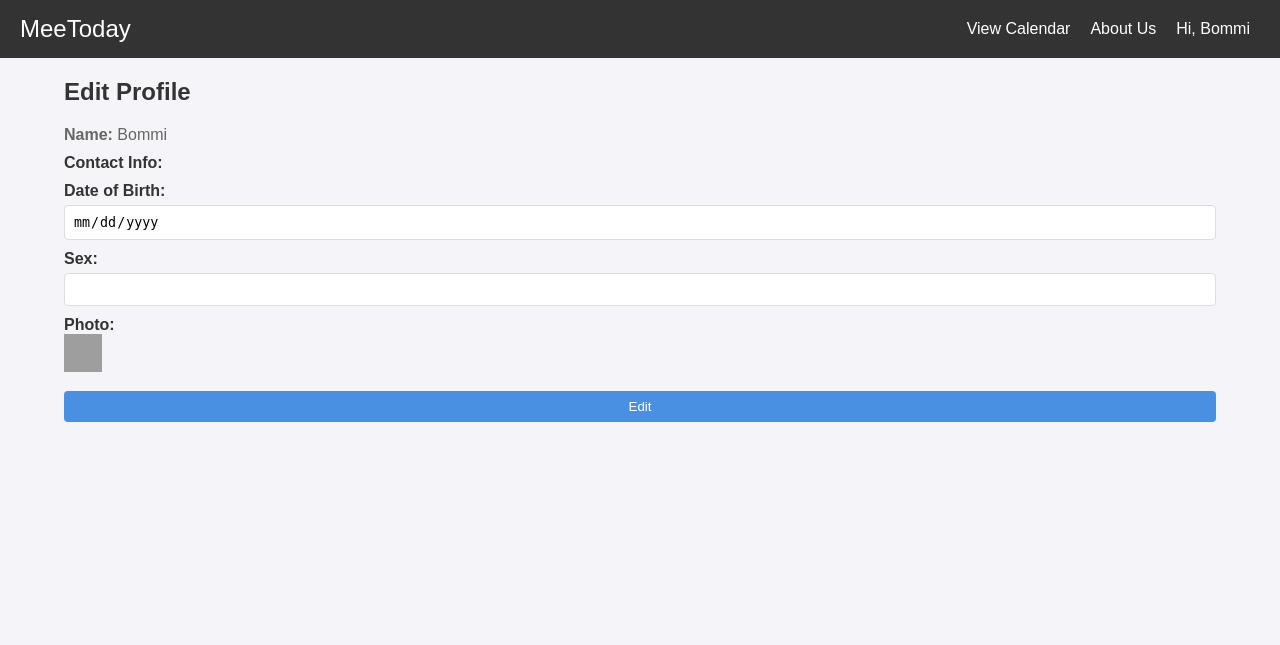
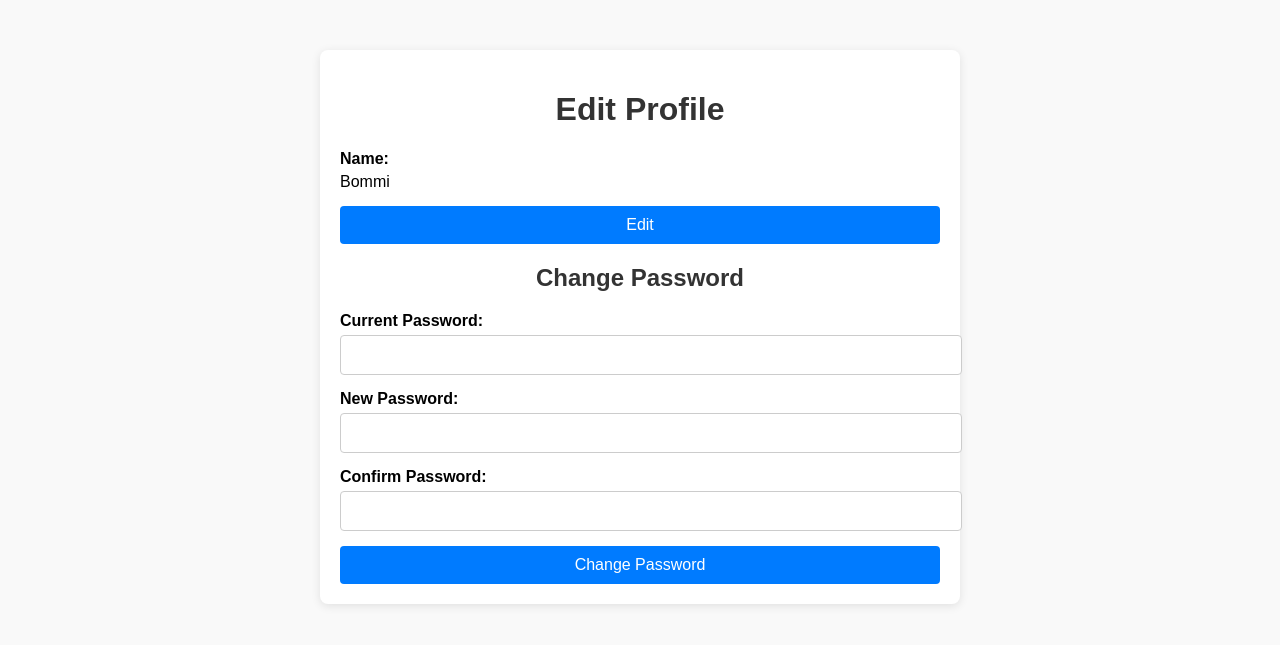
Before and after one commit to davisjabasing/mee_today, a Django app: page /change-password/ in a window 1280 px wide. Shown: the top 645 px of the page. Run offline with Django 5.2, Linux system fonts and the light colour scheme; a user stored in the database is signed in; some libraries are stand-ins or nearby versions; grey boxes are pictures that could not be loaded.

Commit message:
edit-profil

```diff
--- a/appointments/models.py
+++ b/appointments/models.py
@@ -10,6 +10,7 @@
     user = models.OneToOneField(User, on_delete=models.CASCADE)
 
     # Basic Details
+    name = models.CharField(max_length=100)
     phone_number = models.CharField(max_length=15, unique=True, blank=True, null=True)
     email = models.EmailField(unique=True, blank=True, null=True)  # Optional email for flexibility
     date_of_birth = models.DateField(null=True, blank=True)
--- /dev/null
+++ b/appointments/static/edit_profile.css
@@ -0,0 +1,56 @@
+body {
+    font-family: Arial, sans-serif;
+    margin: 0;
+    padding: 0;
+    background-color: #f9f9f9;
+}
+
+.container {
+    width: 80%;
+    max-width: 600px;
+    margin: 50px auto;
+    background: #fff;
+    border-radius: 8px;
+    box-shadow: 0 2px 10px rgba(0, 0, 0, 0.1);
+    padding: 20px;
+}
+
+h1, h2 {
+    text-align: center;
+    color: #333;
+}
+
+.form-group {
+    margin-bottom: 15px;
+}
+
+label {
+    display: block;
+    font-weight: bold;
+    margin-bottom: 5px;
+}
+
+input[type="text"], input[type="password"] {
+    width: 100%;
+    padding: 10px;
+    font-size: 16px;
+    border: 1px solid #ccc;
+    border-radius: 4px;
+}
+
+button {
+    display: block;
+    width: 100%;
+    padding: 10px;
+    font-size: 16px;
+    border: none;
+    border-radius: 4px;
+    margin-top: 15px;
+    cursor: pointer;
+    color: #fff;
+    background-color: #007bff;
+}
+
+button:hover {
+    background-color: #0056b3;
+}
--- a/appointments/templates/edit_profile.html
+++ b/appointments/templates/edit_profile.html
@@ -1,91 +1,78 @@
-{% extends 'base.html' %}
 {% load static %}
-{% block content %}
-<h2>Edit Profile</h2>
+{% load custom_filters %}
+<!DOCTYPE html>
+<html lang="en">
+<head>
+    <meta charset="UTF-8">
+    <meta name="viewport" content="width=device-width, initial-scale=1.0">
+    <title>Edit Profile</title>
+    <link rel="stylesheet" href="{% static 'edit_profile.css' %}">
+</head>
+<body>
+    <div class="container">
+        <h1>Edit Profile</h1>
+        <form id="edit-profile-form" method="post" action="{% url 'edit_profile' %}">
+            {% csrf_token %}
+            <!-- Display username -->
+            <div class="form-group">
+                <label>Name:</label>
+                <span>{{ user.username }}</span>
+            </div>
 
-<!-- Show the current username at the top, not editable -->
-<p><strong>Name:</strong> {{ user.username }}</p>
+            <!-- Dynamic fields from the context -->
+            {% for field in fields %}
+                <div class="form-group">
+                    <label for="{{ field }}">{{ field|title }}:</label>
+                    <input
+                        type="text"
+                        name="{{ field }}"
+                        id="{{ field }}"
+                        value="{{ user_profile|get_attribute:field }}"
+                    {% if not editable %}readonly{% endif %}/>
+                </div>
+            {% endfor %}
 
-<!-- Form to edit profile -->
-<form method="POST" enctype="multipart/form-data" id="edit-profile-form">
-    {% csrf_token %}
 
-    <!-- Show user profile details in readonly mode by default -->
-    <div class="profile-details" id="profile-details">
-        <label for="contact_info">Contact Info:</label>
-        <div id="contact-info-container">
-            {% if profile.phone_number %}
-                <input type="text" id="phone_number" name="phone_number" value="{{ profile.phone_number }}" readonly>
-                <button type="button" class="plus-btn" onclick="addEmailField()">+</button>
-            {% elif profile.user.email %}
-                <input type="email" id="email" name="email" value="{{ profile.user.email }}" readonly>
-                <button type="button" class="plus-btn" onclick="addPhoneField()">+</button>
-            {% endif %}
-        </div>
 
-        <label for="dob">Date of Birth:</label>
-        <input type="date" id="dob" name="dob" value="{{ profile.date_of_birth }}" readonly>
+            <!-- Edit button -->
+            <button type="button" id="edit-btn">Edit</button>
 
-        <label for="sex">Sex:</label>
-        <input type="text" id="sex" name="sex" value="{{ profile.sex }}" readonly>
+            <!-- Save changes button -->
+            <button type="submit" id="save-btn" style="display: none;">Save Changes</button>
+        </form>
 
-        <!-- Display current photo and allow for a new upload -->
-        <label for="photo">Photo:</label>
-        {% if profile.photo %}
-            <img id="photo-preview" src="{{ profile.photo.url }}" alt="Profile Photo" style="width: 38px; height: 38px;">
-        {% else %}
-            <img id="photo-preview" src="{% static 'images/default-profile.png' %}" alt="Default Profile Photo" style="width: 38px; height: 38px;">
-        {% endif %}
-        <input type="file" id="photo" name="photo" style="display:none;" onchange="displayPhotoName()">  <!-- Hidden until editing -->
-        <p id="photo-name"></p> <!-- Show file name when uploaded -->
+        <!-- Change Password Section -->
+        <form id="change-password-form" method="post" action="{% url 'change_password' %}">
+            {% csrf_token %}
+            <h2>Change Password</h2>
+
+            <div class="form-group">
+                <label for="current_password">Current Password:</label>
+                <input type="password" name="current_password" id="current_password" required>
+            </div>
+            <div class="form-group">
+                <label for="new_password">New Password:</label>
+                <input type="password" name="new_password" id="new_password" required>
+            </div>
+            <div class="form-group">
+                <label for="confirm_password">Confirm Password:</label>
+                <input type="password" name="confirm_password" id="confirm_password" required>
+            </div>
+
+            <button type="submit">Change Password</button>
+        </form>
     </div>
 
-    <!-- Button to enable editing -->
-    <button type="button" id="edit-btn" onclick="enableEdit()">Edit</button>
+    <script>
+        const editButton = document.getElementById('edit-btn');
+        const saveButton = document.getElementById('save-btn');
+        const inputs = document.querySelectorAll('#edit-profile-form input');
 
-    <!-- Save Changes button will appear after editing is enabled -->
-    <button type="submit" id="save-changes-btn" style="display:none;">Save Changes</button>
-</form>
-
-<script>
-    function enableEdit() {
-        // Enable the form fields for editing
-        document.querySelectorAll('#edit-profile-form input').forEach(input => input.removeAttribute('readonly'));
-        document.getElementById('photo').style.display = 'block';  // Show file input for photo
-
-        // Hide the edit button and show the save changes button
-        document.getElementById('edit-btn').style.display = 'none';
-        document.getElementById('save-changes-btn').style.display = 'block';
-    }
-
-    function addEmailField() {
-        const container = document.getElementById('contact-info-container');
-        if (!document.getElementById('email')) {
-            const emailInput = document.createElement('input');
-            emailInput.type = 'email';
-            emailInput.id = 'email';
-            emailInput.name = 'email';
-            emailInput.placeholder = 'Enter Email';
-            container.appendChild(emailInput);
-        }
-    }
-
-    function addPhoneField() {
-        const container = document.getElementById('contact-info-container');
-        if (!document.getElementById('phone_number')) {
-            const phoneInput = document.createElement('input');
-            phoneInput.type = 'text';
-            phoneInput.id = 'phone_number';
-            phoneInput.name = 'phone_number';
-            phoneInput.placeholder = 'Enter Phone Number';
-            container.appendChild(phoneInput);
-        }
-    }
-
-    function displayPhotoName() {
-        const input = document.getElementById('photo');
-        const fileName = input.files[0].name;
-        document.getElementById('photo-name').textContent = fileName;
-    }
-</script>
-{% endblock %}
+        editButton.addEventListener('click', () => {
+            inputs.forEach(input => input.removeAttribute('readonly'));
+            editButton.style.display = 'none';
+            saveButton.style.display = 'inline-block';
+        });
+    </script>
+</body>
+</html>
--- a/appointments/urls.py
+++ b/appointments/urls.py
@@ -1,5 +1,6 @@
 from django.urls import path
 from . import views
+from .views import edit_profile_view
 
 urlpatterns = [
     path('login/', views.login_view, name='login'),
@@ -8,7 +9,7 @@
     path('profile/<int:user_id>/', views.profile_view, name='profile'),
     path('calendar/', views.calendar_view, name='calendar'),
     path('logout/', views.logout_view, name='logout'),
-    path('Edit_Profile/', views.edit_profile, name='edit_profile'),
+    path('edit-profile/', edit_profile_view, name='edit_profile'),
     path('about-us/', views.about_us, name='about_us'),
 
 
--- a/appointments/views.py
+++ b/appointments/views.py
@@ -9,6 +9,7 @@
 from datetime import datetime, timedelta
 from django.utils import timezone
 from django.db.models import Q
+from .forms import UserProfileForm
 
 
 
@@ -371,56 +372,50 @@
         else:
             return redirect('home')
 
-from datetime import datetime
+@login_required
+def edit_profile_view(request):
+    user_profile = get_object_or_404(UserProfile, user=request.user)
 
-@login_required
-def edit_profile(request):
-    profile = request.user.userprofile  # Fetch UserProfile instance for the logged-in user
+    fields = [
+        'name', 'profession', 'address', 'city', 'state', 'district',
+        'pincode', 'designation', 'company', 'university',
+        'field_of_study', 'description', 'phone_number',
+        'email', 'date_of_birth', 'sex'
+    ]
 
     if request.method == 'POST':
-        # Update only fields that have changed
-        if 'profession' in request.POST and request.POST['profession'] != profile.profession:
-            profile.profession = request.POST['profession']
+        user_profile.name = request.POST.get('name')
+        user_profile.profession = request.POST.get('profession')
+        user_profile.address = request.POST.get('address')
+        user_profile.city = request.POST.get('city')
+        user_profile.state = request.POST.get('state')
+        user_profile.district = request.POST.get('district')
+        user_profile.pincode = request.POST.get('pincode')
+        user_profile.designation = request.POST.get('designation', '')
+        user_profile.company = request.POST.get('company', '')
+        user_profile.university = request.POST.get('university', '')
+        user_profile.field_of_study = request.POST.get('field_of_study', '')
+        user_profile.description = request.POST.get('description', '')
+        user_profile.phone_number = request.POST.get('phone_number')
+        user_profile.email = request.POST.get('email')
+        user_profile.sex = request.POST.get('sex')
+        user_profile.photo = request.FILES.get('photo', user_profile.photo)
 
-        if 'location' in request.POST and request.POST['location'] != profile.location:
-            profile.location = request.POST['location']
+        # Convert date_of_birth string to a date object
+        date_of_birth_str = request.POST.get('date_of_birth')
+        try:
+            user_profile.date_of_birth = datetime.strptime(date_of_birth_str, '%Y-%m-%d').date()
+        except ValueError:
+            return render(request, 'edit_profile.html', {
+                'error': "Invalid Date of Birth format",
+                'user_profile': user_profile,
+                'fields': fields
+            })
 
-        if 'description' in request.POST and request.POST['description'] != profile.description:
-            profile.description = request.POST['description']
+        user_profile.save()
+        return redirect('home')
 
-        if 'phone_number' in request.POST and request.POST['phone_number'] != profile.phone_number:
-            profile.phone_number = request.POST['phone_number']
-
-        if 'age' in request.POST and request.POST['age'] != str(profile.age):
-            profile.age = int(request.POST['age'])
-
-        if 'sex' in request.POST and request.POST['sex'] != profile.sex:
-            profile.sex = request.POST['sex']
-
-        if 'date_of_birth' in request.POST:
-            try:
-                # Convert string to date object
-                date_of_birth = datetime.strptime(request.POST['date_of_birth'], '%Y-%m-%d').date()
-                if date_of_birth != profile.date_of_birth:
-                    profile.date_of_birth = date_of_birth
-            except ValueError:
-                messages.error(request, "Invalid date format. Please use YYYY-MM-DD.")
-
-        if 'photo' in request.FILES:
-            profile.photo = request.FILES['photo']  # Update photo if a new one is uploaded
-
-        try:
-            profile.save()  # Save the changes to the profile
-            messages.success(request, 'Profile updated successfully!')
-            return redirect('home')  # Redirect to home after saving changes
-        except Exception as e:
-            messages.error(request, f"Error saving profile: {e}")
-
-    return render(request, 'edit_profile.html', {
-        'user': request.user,
-        'profile': profile
-    })
-
+    return render(request, 'edit_profile.html', {'user_profile': user_profile, 'fields': fields})
 
 def about_us(request):
     return render(request, 'about_us.html')
```
Also changed, not shown: appointments/forms.py (added, +10 -0 lines), appointments/templatetags/custom_filters.py (+7 -0 lines), appointments/migrations/0013_userprofile_name_alter_userprofile_age.py (added), db.sqlite3.
